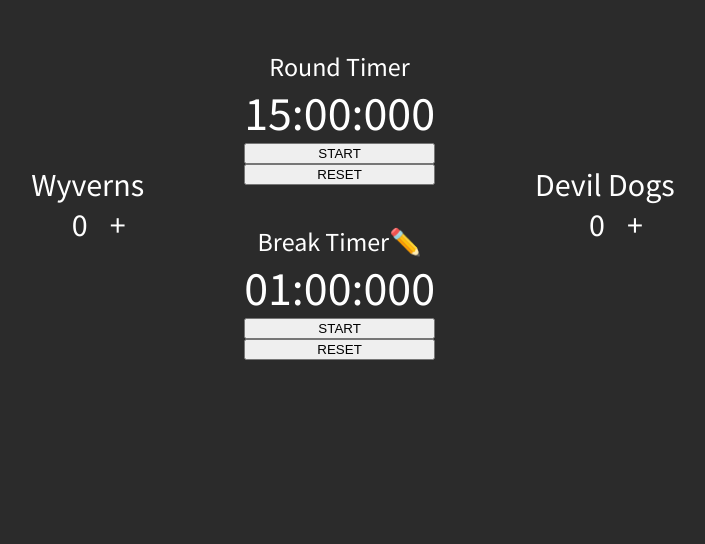
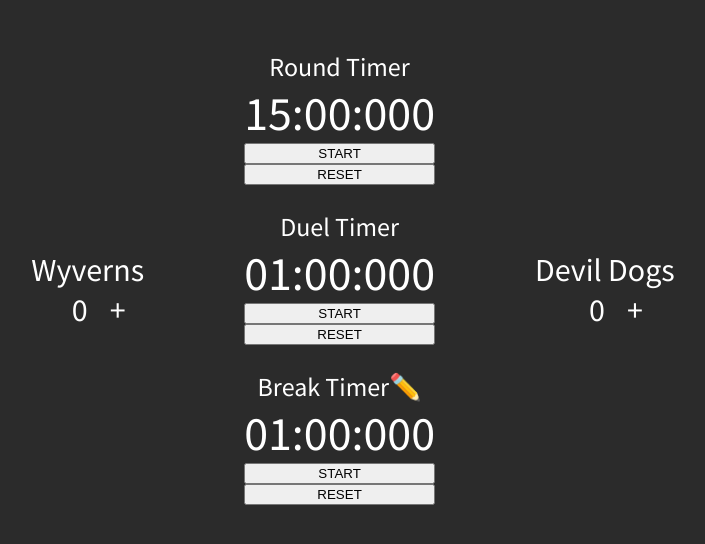
Before and after one commit to acedrow/pw, a React app: page /buhurttimekeeper in a window 1280 px wide. Shown: the top 544 px of the page, without its empty margins (287-992 px from the left). Built offline with nearby package versions, Linux system fonts and the light colour scheme.

Commit message:
add duel timer

```diff
--- a/package.json
+++ b/package.json
@@ -1,6 +1,6 @@
 {
   "name": "pw",
-  "version": "1.0.1",
+  "version": "1.0.2",
   "description": "",
   "main": "index.js",
   "dependencies": {
--- a/src/buhurtTimekeeper/CountdownClock.tsx
+++ b/src/buhurtTimekeeper/CountdownClock.tsx
@@ -131,6 +131,7 @@ const NumberDisplaycontainer = styled.div<{ $timerDone: boolean }>`
 `
 
 const ClockContainer = styled.div`
+  margin-bottom: 25px;
   max-width: 200px;
   display: flex;
   flex-direction: column;
--- a/src/buhurtTimekeeper/index.tsx
+++ b/src/buhurtTimekeeper/index.tsx
@@ -10,7 +10,10 @@ const BuhurtTimekeeper = () => {
         <ScoreCounter title="Wyverns" />
         <ClocksContainer>
           <CountdownClock startTimeSeconds={900} title={'Round Timer'} />
-          <div style={{ marginTop: '40px' }}></div>
+          <CountdownClock
+            startTimeSeconds={60}
+            title={'Duel Timer'}
+          />
           <CountdownClock
             startTimeSeconds={60}
             title={'Break Timer'}
```
